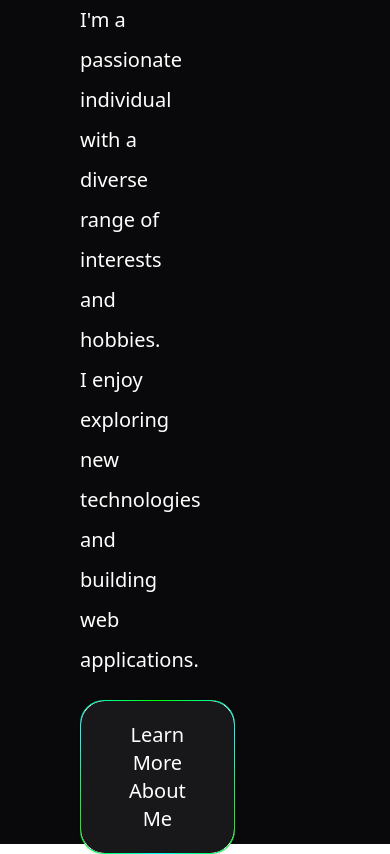
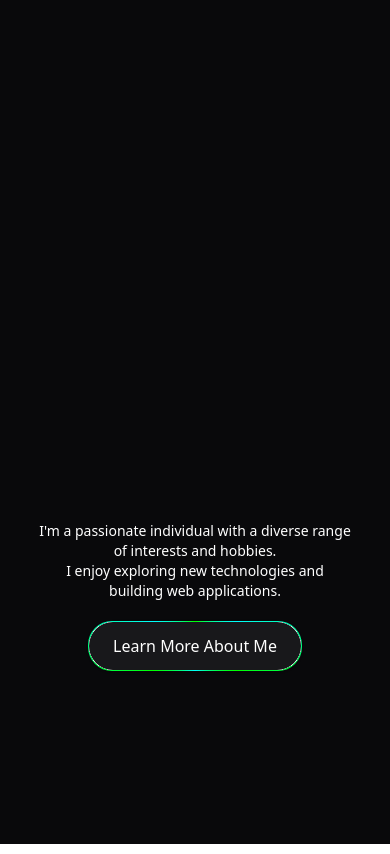
Before and after one commit to mulkihafizh/nuxt-personal, a Nuxt app: page / in a window 390 px wide. Built offline with nearby package versions, Linux system fonts and the light colour scheme; no server answers.

Commit message:
Sedikit mobile

```diff
--- a/pages/index.vue
+++ b/pages/index.vue
@@ -1,14 +1,21 @@
 <template>
   <div id="body" class="bg-zinc-950">
-    <div id="header" class="h-screen grid grid-cols-2 px-20">
-      <div class="headerText flex flex-col justify-center gap-5">
+    <div
+      id="header"
+      class="h-screen grid max-sm:grid-cols-1 grid-cols-2 px-[10%]"
+    >
+      <div
+        class="headerText flex flex-col justify-center gap-5 max-sm:order-2 max-sm:text-center max-sm:items-center"
+      >
         <p
           v-if="isLoaded === true && isUserLoaded === true"
-          class="text-6xl text-white font-bold"
+          class="text-6xl max-sm:text-2xl text-white font-bold"
         >
           Hi, I am {{ user.name }}
         </p>
-        <p class="text-xl text-white font-medium max-w-2xl leading-10">
+        <p
+          class="text-xl max-sm:text-sm text-white font-medium max-w-2xl leading-10"
+        >
           I'm a passionate individual with a diverse range of interests and
           hobbies. <br />
           I enjoy exploring new technologies and building web applications.
@@ -18,14 +25,16 @@
             class="borderNuxt rounded-3xl hover:-translate-y-3 duration-300 shadow hover:shadow-white"
           >
             <button
-              class="bg-zinc-900 text-white px-12 py-5 text-xl rounded-3xl"
+              class="bg-zinc-900 text-white px-12 py-5 text-xl rounded-3xl max-sm:px-6 max-sm:py-3 max-sm:text-base"
             >
               Learn More About Me
             </button>
           </div>
         </div>
       </div>
-      <div class="headerProfile flex items-center justify-center">
+      <div
+        class="headerProfile flex items-center justify-center max-sm:order-1"
+      >
         <div class="profileImage">
           <img
             v-if="isLoaded === true && isUserLoaded === true"
@@ -44,21 +53,33 @@
           isNowPlayingLoaded &&
           isTopTrackLoaded
         "
-        class="px-20 py-5"
+        class="px-[10%] py-5"
       >
         <div
-          class="wrapSpotify bg-zinc-900 p-10 rounded-3xl grid grid-cols-3 gap-5"
+          class="wrapSpotify bg-zinc-900 p-[5%] rounded-3xl grid grid-cols-3 gap-5 max-md:grid-cols-2"
         >
           <a
             :href="song.url"
             target="_blank"
-            class="wrapSong hover:bg-zinc-800 duration-300 rounded-3xl p-10 relative overflow-hidden"
+            class="wrapSong hover:bg-zinc-800 flex flex-col duration-300 rounded-3xl p-[5%] relative overflow-hidden max-sm:col-span-2"
             v-if="isPlaying === true"
           >
-            <p class="text-white text-3xl font-bold pb-4 z-10">Now Playing:</p>
-            <img :src="song.img" alt="" class="w-60 h-60 z-10 relative" />
-            <p class="text-white text-2xl font-bold pt-4">{{ song.name }}</p>
-            <p class="text-white text-xl font-medium">{{ song.artist }}</p>
+            <p
+              class="text-white text-3xl max-lg:text-2xl max-sm:text-2xl font-bold pb-4 z-10"
+            >
+              Now Playing:
+            </p>
+            <img
+              :src="song.img"
+              alt=""
+              class="w-3/4 self-center z-10 relative"
+            />
+            <p class="text-white text-2xl max-sm:text-xl font-bold pt-4">
+              {{ song.name }}
+            </p>
+            <p class="text-white text-xl max-sm:text-l font-medium">
+              {{ song.artist }}
+            </p>
             <p class="text-white text-l">
               {{ formatDuration(currentTime) }} /
               {{ formatDuration(song.duration) }}
@@ -74,10 +95,14 @@
             :href="lastPlayed.url"
             target="_blank"
             v-else-if="isPlaying === false && isLastPlayedLoaded === true"
-            class="hover:bg-zinc-800 duration-300 rounded-3xl p-10 relative overflow-hidden"
+            class="hover:bg-zinc-800 duration-300 rounded-3xl p-[5%] relative overflow-hidden max-sm:col-span-2 flex flex-col"
           >
-            <p class="text-white text-3xl font-bold pb-4 z-10">Last Played:</p>
-            <img :src="lastPlayed.img" alt="" class="w-60 h-60 z-10 relative" />
+            <p
+              class="text-white text-3xl max-lg:text-2xl max-sm:text-2xl font-bold pb-4 z-10"
+            >
+              Last Played:
+            </p>
+            <img :src="lastPlayed.img" alt="" class="w-3/4 self-center z-10" />
             <p class="text-white text-2xl font-bold pt-4">
               {{ lastPlayed.name }}
             </p>
@@ -98,30 +123,44 @@
           <a
             :href="topArtist.url"
             target="_blank"
-            class="wrapTopArtist hover:bg-zinc-800 rounded-3xl duration-300 p-10 flex flex-col items-center"
+            class="wrapTopArtist hover:bg-zinc-800 rounded-3xl max-md:order-3 max-sm:order-2 max-md:col-span-2 duration-300 p-[5%] flex flex-col items-center max-sm:items-start max-sm:col-span-1"
           >
-            <p class="text-white text-3xl font-bold pb-4">
+            <p
+              class="text-white text-3xl max-lg:text-2xl max-sm:text-sm font-bold pb-4"
+            >
               Top Artist This Month
             </p>
-            <img :src="topArtist.img" alt="" class="w-60 h-60 rounded-full" />
-            <p class="text-white text-2xl font-bold pt-4">
+            <img
+              :src="topArtist.img"
+              alt=""
+              class="w-3/4 w-3/4self-center rounded-full"
+            />
+            <p class="text-white text-2xl max-sm:text-base font-bold pt-4">
               {{ topArtist.name }}
             </p>
-            <p class="text-white text-xl font-medium">{{ topArtist.genre }}</p>
+            <p
+              class="text-white text-xl font-medium max-sm:text-base max-sm:text-start"
+            >
+              {{ topArtist.genre }}
+            </p>
           </a>
           <a
             :href="topTrack.url"
             target="_blank"
-            class="wrapSong hover:bg-zinc-800 rounded-3xl duration-300 p-10 flex flex-col items-end"
+            class="wrapSong hover:bg-zinc-800 rounded-3xl max-sm:order-3 duration-300 p-[5%] flex flex-col items-end"
           >
-            <p class="text-white text-3xl font-bold pb-4">
+            <p
+              class="text-white text-3xl max-lg:text-2xl max-sm:text-sm font-bold pb-4 max-sm:text-end"
+            >
               Top Song This Month
             </p>
-            <img :src="topTrack.img" alt="" class="w-60 h-60" />
-            <p class="text-white text-2xl font-bold pt-4">
+            <img :src="topTrack.img" alt="" class="w-3/4 w-3/4self-center" />
+            <p class="text-white text-2xl max-sm:text-base font-bold pt-4">
               {{ topTrack.name }}
             </p>
-            <p class="text-white text-xl font-medium">{{ topTrack.artist }}</p>
+            <p class="text-white text-xl max-sm:text-base font-medium">
+              {{ topTrack.artist }}
+            </p>
           </a>
         </div>
       </div>
--- a/tailwind.config.ts
+++ b/tailwind.config.ts
@@ -10,6 +10,22 @@ module.exports = {
   ],
   darkMode: "class",
   theme: {
+    screens: {
+      sm: "640px",
+      // => @media (min-width: 640px) { ... }
+
+      md: "768px",
+      // => @media (min-width: 768px) { ... }
+
+      lg: "1024px",
+      // => @media (min-width: 1024px) { ... }
+
+      xl: "1280px",
+      // => @media (min-width: 1280px) { ... }
+
+      "2xl": "1536px",
+      // => @media (min-width: 1536px) { ... }
+    },
     extend: {
       colors: {
         dark: "#1A202C",
```
